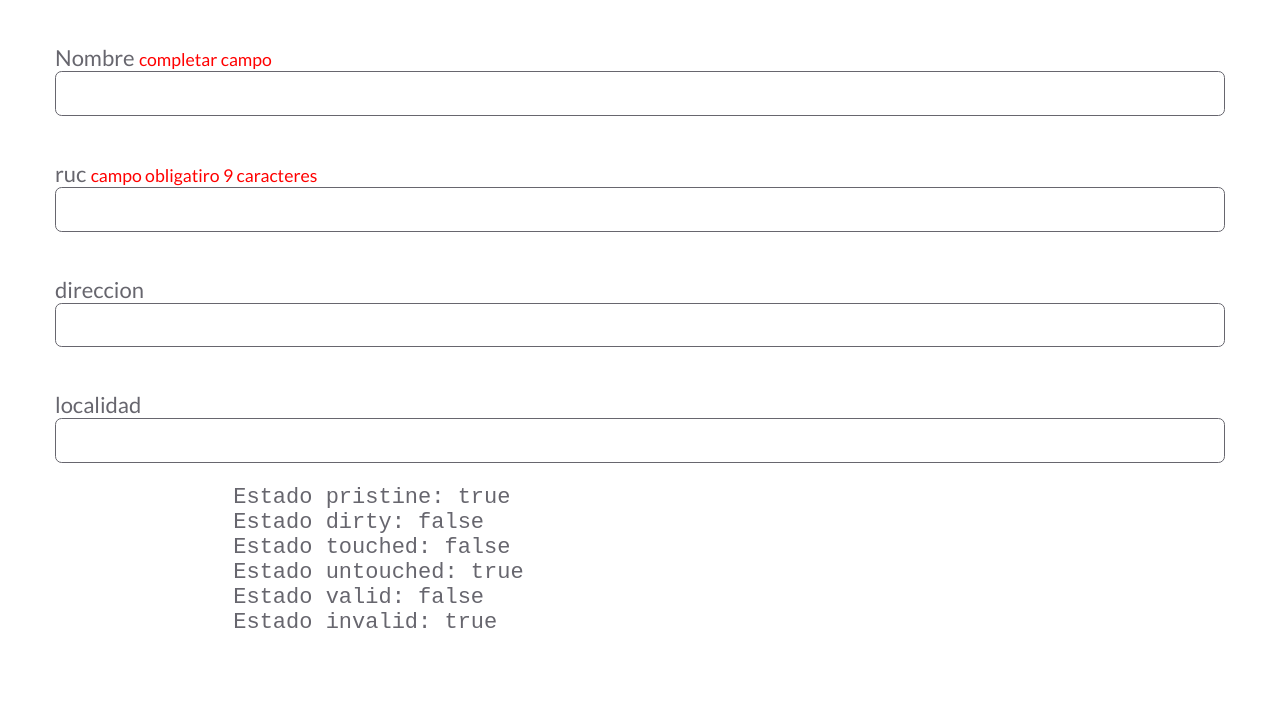
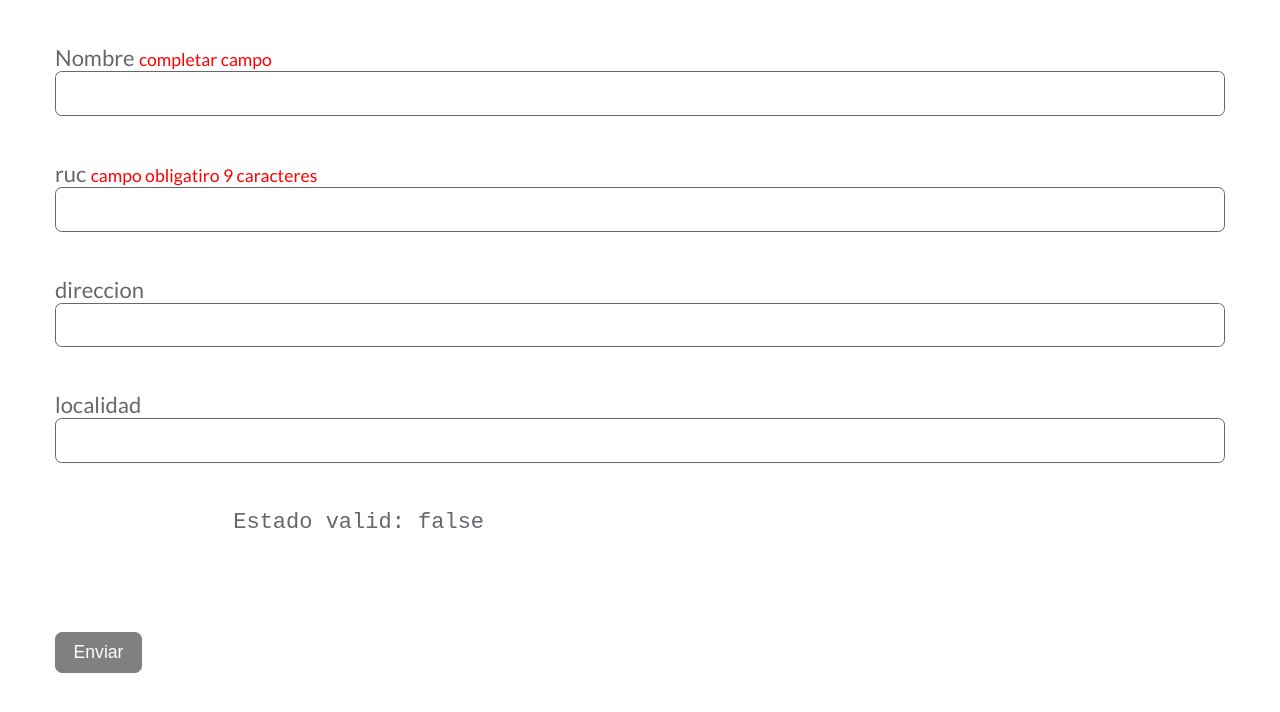
Before and after one commit to saulsistemas/MasterLaravelUdemy1, an Angular app: page / in a window 1280 px wide. Shown: the top 712 px of the page. Built offline with nearby package versions, Linux system fonts and the light colour scheme.

Commit message:
validando formularios con boton

```diff
--- a/src/app/07formularios/clientes/crear-clients/crear-clients.component.html
+++ b/src/app/07formularios/clientes/crear-clients/crear-clients.component.html
@@ -1,6 +1,6 @@
 <div class="container">
     <div class="row">
-        <form [formGroup]="form">
+        <form [formGroup]="form" (ngSubmit)="enviarCliente()">
             <div class="row">
                 <div class="col-100">
                     <label for="">Nombre <span *ngIf="form.controls.nombre.pristine" class="danger"> completar campo</span></label>
@@ -27,14 +27,16 @@
                 </div>
             </div>
             <pre>
-                Estado pristine: {{form.controls.nombre.pristine }}
-                Estado dirty: {{form.controls.nombre.dirty }}
-                Estado touched: {{form.controls.nombre.touched }}
-                Estado untouched: {{form.controls.nombre.untouched }}
-                Estado valid: {{form.controls.nombre.valid }}
-                Estado invalid: {{form.controls.nombre.invalid }}
+
+                Estado valid: {{form.valid }}
+
 
             </pre>
+            <div class="row">
+                <div class="col-100">
+                    <button [disabled]="form.invalid" type="submit">Enviar</button>
+                </div>
+            </div>
         </form>
     </div>
 </div>
--- a/src/app/07formularios/clientes/crear-clients/crear-clients.component.ts
+++ b/src/app/07formularios/clientes/crear-clients/crear-clients.component.ts
@@ -22,4 +22,9 @@ export class CrearClientsComponent implements OnInit {
     })
   }
 
+  enviarCliente(){
+    console.log(this.form.value);
+
+  }
+
 }
--- a/src/styles.css
+++ b/src/styles.css
@@ -72,6 +72,12 @@ form .row input {
 }
 form .row input:focus {
   outline: none;
+}
+form button[disabled]{
+  border: 1px solid gray;
+  background-color: gray;
+  cursor: not-allowed;
+
 }
 form .row.end {
   flex-direction: row;
```
